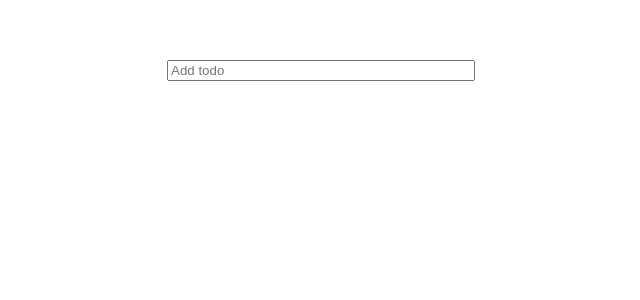
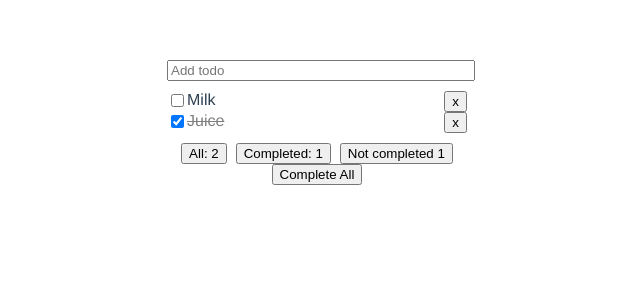
Before and after one commit to fuxy/Vue_Todo, a Vue app: page / in a window 1280 px wide. Shown: the top 300 px of the page, without its empty margins (323-963 px from the left). Built offline with nearby package versions, Linux system fonts and the light colour scheme.

Commit message:
Use vuex

```diff
--- a/src/App.vue
+++ b/src/App.vue
@@ -1,24 +1,20 @@
 <template>
   <div id="app">
-    <AddTodoForm v-on:addTodo="addTodoToList" />
-    <TodosList v-bind:todos="todos" />
+    <AddTodoForm v-on:addTodo="addTodoToList" /> <TodosList /> <Status />
   </div>
 </template>
 
 <script>
 import AddTodoForm from "./components/AddTodoForm";
 import TodosList from "./components/TodosList";
+import Status from "./components/Status";
 
 export default {
   name: "App",
-  data: function() {
-    return {
-      todos: []
-    };
-  },
   components: {
     AddTodoForm,
-    TodosList
+    TodosList,
+    Status
   },
   methods: {
     addTodoToList: function(todo) {
--- a/src/components/AddTodoForm.vue
+++ b/src/components/AddTodoForm.vue
@@ -5,6 +5,8 @@
 </template>
 
 <script>
+import { mapState, mapMutations } from "vuex";
+
 export default {
   name: "AddTodoForm",
   data: function() {
@@ -13,10 +15,11 @@ export default {
     };
   },
   methods: {
+    ...mapMutations(["ADD_TODO"]),
     addTodo: function(e) {
       if (this.newTodo.trim().length == 0) return;
 
-      this.$emit("addTodo", this.newTodo);
+      this.ADD_TODO(this.newTodo);
       this.newTodo = "";
       e.preventDefault();
     }
--- /dev/null
+++ b/src/components/Status.vue
@@ -0,0 +1,32 @@
+<template>
+  <div class="status" v-if="todosCount > 0">
+    <button>All: {{ todosCount }}</button>&nbsp;
+    <button>Completed: {{ completedTodos }}</button>&nbsp;
+    <button>Not completed {{ notCompletedTodos }}</button>
+    <button v-on:click="completeAllTodos">Complete All</button>
+  </div>
+</template>
+
+<script>
+import { mapGetters, mapMutations, mapActions } from "vuex";
+
+export default {
+  name: "Status",
+  computed: {
+    ...mapGetters(["completedTodos", "notCompletedTodos", "todosCount"])
+  },
+  methods: {
+    ...mapMutations(["COMPLETE_ALL"]),
+    ...mapActions(["completeAll"]),
+    completeAllTodos() {
+      this.completeAll().then(() => {});
+    }
+  }
+};
+</script>
+
+<style>
+.status {
+  margin-top: 10px;
+}
+</style>
--- a/src/components/TodoItem.vue
+++ b/src/components/TodoItem.vue
@@ -4,18 +4,20 @@
       <input type="checkbox" v-model="todo.completed" />
       <div>{{ todo.title }}</div>
     </div>
-    <button v-on:click="removeTodo(todo);">x</button>
+    <button v-on:click="removeTodos(index);">x</button>
   </li>
 </template>
 
 <script>
+import { mapState, mapMutations, mapActions } from "vuex";
+
 export default {
   name: "TodoItem",
-  props: ["todo"],
+  props: ["todo", "index"],
   methods: {
-    removeTodo: function(todo) {
-      // this.todos.push({ title: todo, completed: false });
-      console.log(todo);
+    ...mapActions(["removeTodo"]),
+    removeTodos: function(index) {
+      this.removeTodo(index);
     }
   }
 };
--- a/src/components/TodosList.vue
+++ b/src/components/TodosList.vue
@@ -1,15 +1,23 @@
 <template>
   <ul>
-    <TodoItem v-for="(todo, index) in todos" :todo="todo" :key="index" />
+    <TodoItem
+      v-for="(todo, index) in todos"
+      :todo="todo"
+      :index="index"
+      :key="index"
+    />
   </ul>
 </template>
 
 <script>
 import TodoItem from "./TodoItem";
+import { mapState } from "vuex";
 
 export default {
   name: "TodoList",
-  props: ["todos"],
+  computed: {
+    ...mapState(["todos"])
+  },
   components: {
     TodoItem
   }
@@ -18,7 +26,7 @@ export default {
 
 <style>
 ul {
-  margin: 0 auto;
+  margin: 10px auto 0;
   padding: 0;
   list-style: none;
   width: 100%;
--- a/src/store.js
+++ b/src/store.js
@@ -5,8 +5,46 @@ Vue.use(Vuex);
 
 export default new Vuex.Store({
   state: {
-    todos: []
+    todos: [
+      { title: "Milk", completed: false },
+      { title: "Juice", completed: true }
+    ]
   },
-  mutations: {},
-  actions: {}
+  getters: {
+    todosCount: state => {
+      return state.todos.length;
+    },
+    completedTodos: state => {
+      let result = state.todos.filter(todo => todo.completed == true);
+      return result.length;
+    },
+    notCompletedTodos: state => {
+      let result = state.todos.filter(todo => todo.completed == false);
+      return result.length;
+    }
+  },
+  mutations: {
+    ADD_TODO: (state, todo) => {
+      state.todos.push({ title: todo, completed: false });
+    },
+    REMOVE_TODO: (state, todo) => {
+      state.todos.splice(todo, 1);
+    },
+    COMPLETE_ALL: state => {
+      state.todos.map(todo => (todo.completed = true));
+    }
+  },
+  actions: {
+    removeTodo(context, todo) {
+      context.commit("REMOVE_TODO", todo);
+    },
+    completeAll({ commit }) {
+      return new Promise((resolve, reject) => {
+        setTimeout(() => {
+          commit("COMPLETE_ALL");
+          resolve();
+        }, 0);
+      });
+    }
+  }
 });
```
